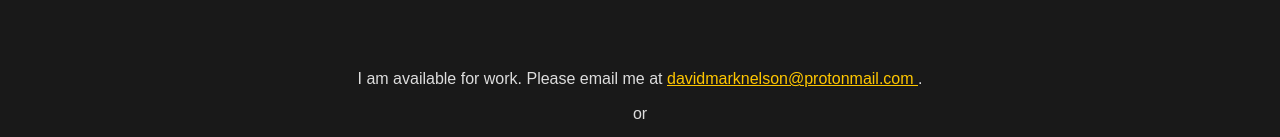
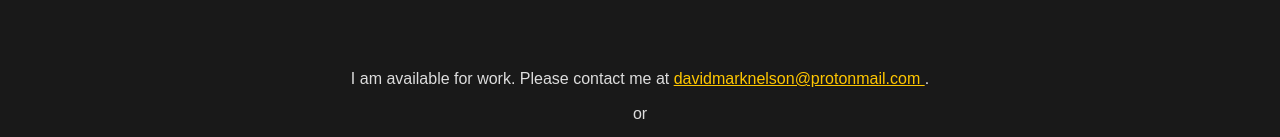
Before and after one commit to davidmarknelson/david-portfolio-2, a plain HTML site: page index.html in a window 1280 px wide. Shown: the part 5105-5242 px from the top of the page. Drawn offline with Linux system fonts and the light colour scheme; some packages are replaced by stand-ins of ours; a script that the page names is missing.

Commit message:
Update contact sentence.

```diff
--- a/index.html
+++ b/index.html
@@ -613,8 +613,8 @@
 
   <div class="container">
     <p class="contact">
-      I am available for work. Please email me at
-        <a class="link" href="mailto:davidmarknelson@protonmail.com">
+      I am available for work. Please contact me at
+        <a class="link" href="mailto:davidmarknelson@protonmail.com" target="_blank">
           davidmarknelson@protonmail.com
         </a>.
     </p>
```
